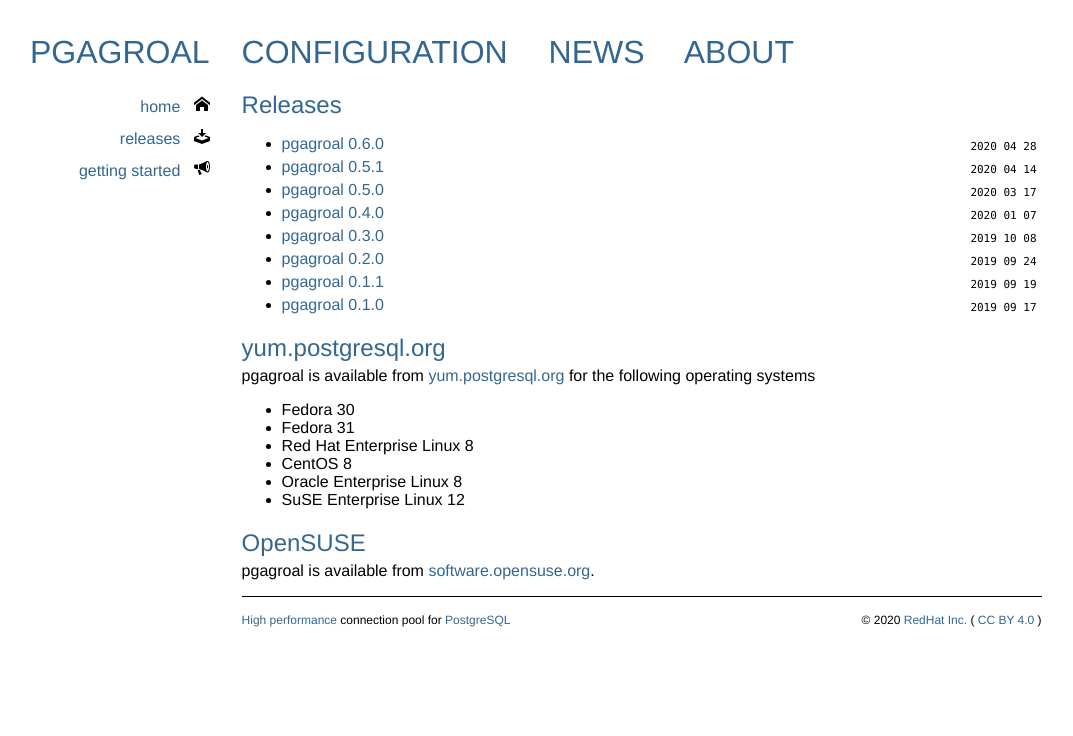
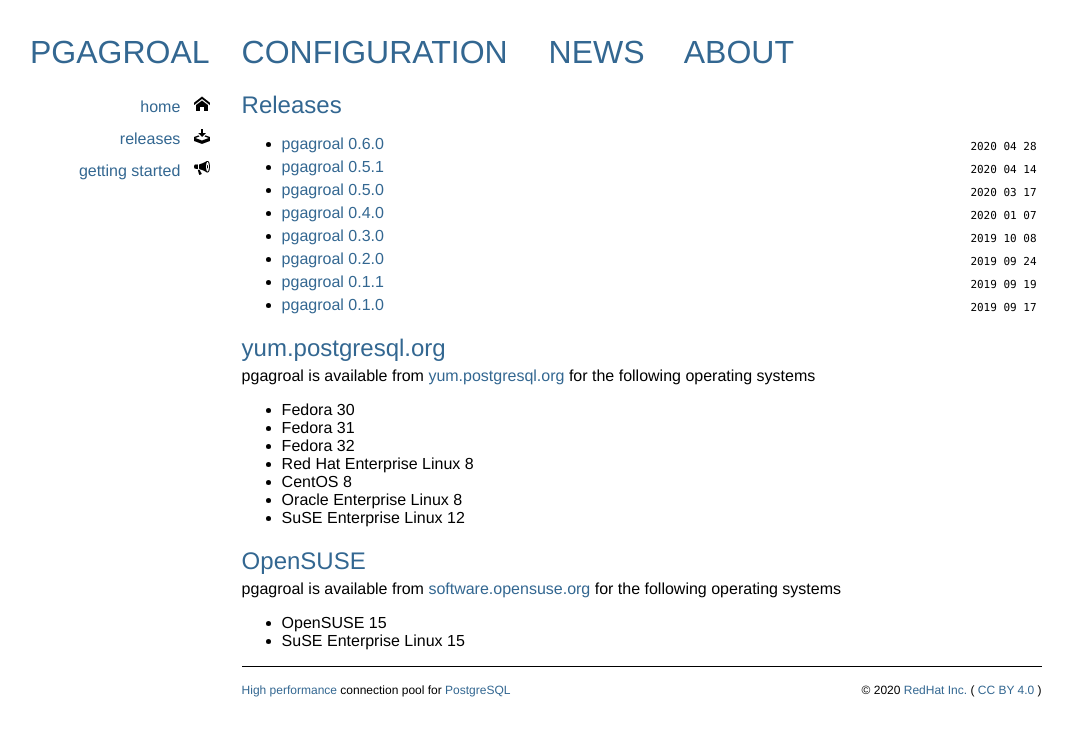
Before and after one commit to agroal/pgagroal, a Jekyll site: the page built from releases.html, in a window 1280 px wide. Shown: the top 736 px of the page, without its empty margins (10-1083 px from the left). Built offline with Jekyll 4.4.1, drawn with Linux system fonts in a browser that asks for light colours; some web fonts are replaced.

Commit message:
OpenSUSE 15, SEL 15, and Fedora 32

```diff
--- a/releases.html
+++ b/releases.html
@@ -21,6 +21,7 @@
   <ul>
     <li>Fedora 30</li>
     <li>Fedora 31</li>
+    <li>Fedora 32</li>
     <li>Red Hat Enterprise Linux 8</li>
     <li>CentOS 8</li>
     <li>Oracle Enterprise Linux 8</li>
@@ -29,7 +30,11 @@
 
   <h2>OpenSUSE</h2>
 
-  pgagroal is available from <a href="https://software.opensuse.org/download.html?project=server:database:postgresql&package=pgagroal">software.opensuse.org</a>.
+  pgagroal is available from <a href="https://software.opensuse.org/download.html?project=server:database:postgresql&package=pgagroal">software.opensuse.org</a> for the following operating systems
 
+  <ul>
+    <li>OpenSUSE 15</li>
+    <li>SuSE Enterprise Linux 15</li>
+  </ul>
 
 </div>
```
